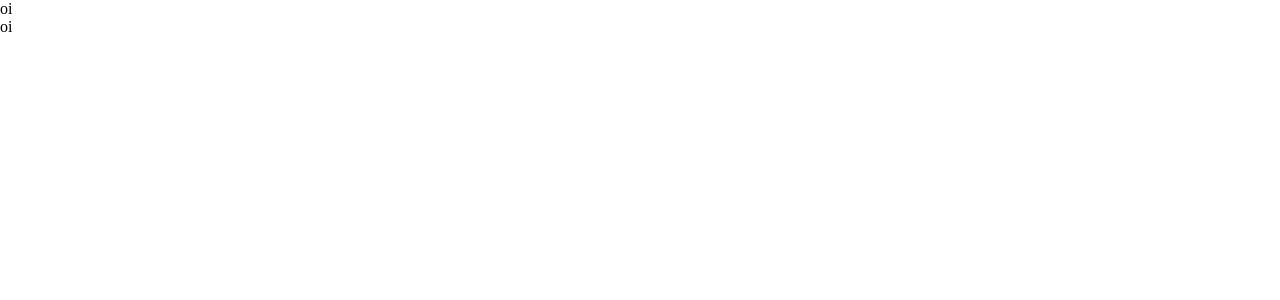
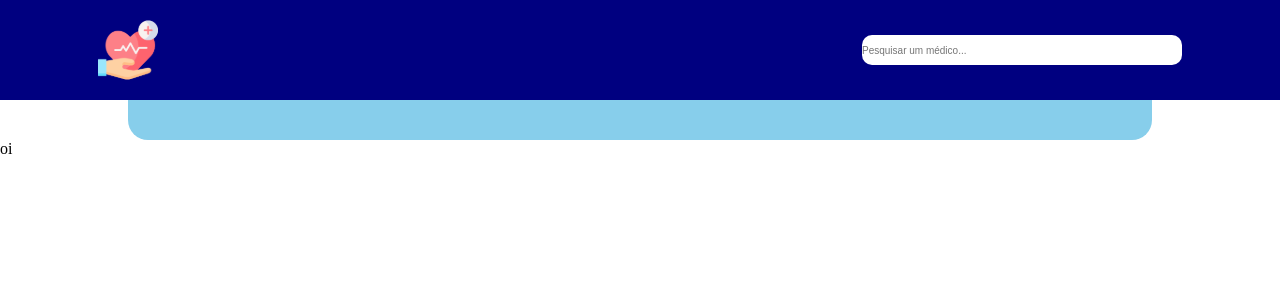
Before and after one commit to Biahellens/medicCare, a React (Create React App) app: page / in a window 1280 px wide. Shown: the top 300 px of the page. Built offline with nearby package versions, Linux system fonts and the light colour scheme.

Commit message:
add header

```diff
--- a/src/components/header/index.tsx
+++ b/src/components/header/index.tsx
@@ -1,10 +1,19 @@
 import React from 'react'
+
+import icon from '../../assets/icon.svg'
+import { Content, Main, Detail, SearchDiv, Search, Image } from './styles'
 
 function Header() {
   return(
-    <div>
-      <p>oi</p>
-    </div>
+    <Content>
+      <Main>
+        <Image  $size src={icon}/>
+        <SearchDiv>
+          <Search placeholder="Pesquisar um médico..." />
+        </SearchDiv>
+      </Main>
+      <Detail />
+    </Content>
   )
 }
 
--- /dev/null
+++ b/src/components/header/styles.tsx
@@ -0,0 +1,47 @@
+import styled from 'styled-components'
+import { Link } from 'react-router-dom'
+
+export const Content = styled.div`
+  width: 100%;
+  display: flex;
+  flex-wrap: wrap;
+  justify-content: center;
+`
+
+export const Main = styled.div`
+  background-color: #000080;
+  width: 100%;
+  height: 100px;
+  display: flex;
+  justify-content: center;
+`
+
+export const Detail = styled.div`
+  background-color: #87CEEB;
+  width: 80%;
+  height: 40px;
+  display: flex;
+  justify-content: center;
+  border-radius: 0 0 20px 20px;
+`
+
+export const SearchDiv = styled.div`
+  width: 80%;
+  display: flex;
+  justify-content: end;
+  align-items: center;
+`
+
+export const Search = styled.input`
+  background-color: #FFFFFF;
+  width: 320px;
+  height: 30px;
+  display: flex;
+  border-radius: 10px;
+  font-size: 10px;
+`
+
+export const Image = styled.img<{ $size?: boolean; }>`
+  width: ${props => props.$size ? '60px' : '500px'};
+  margin-top: ${props => props.$size ? '0' : '16%'};
+`
```
Also changed, not shown: src/assets/icon.svg (added).
